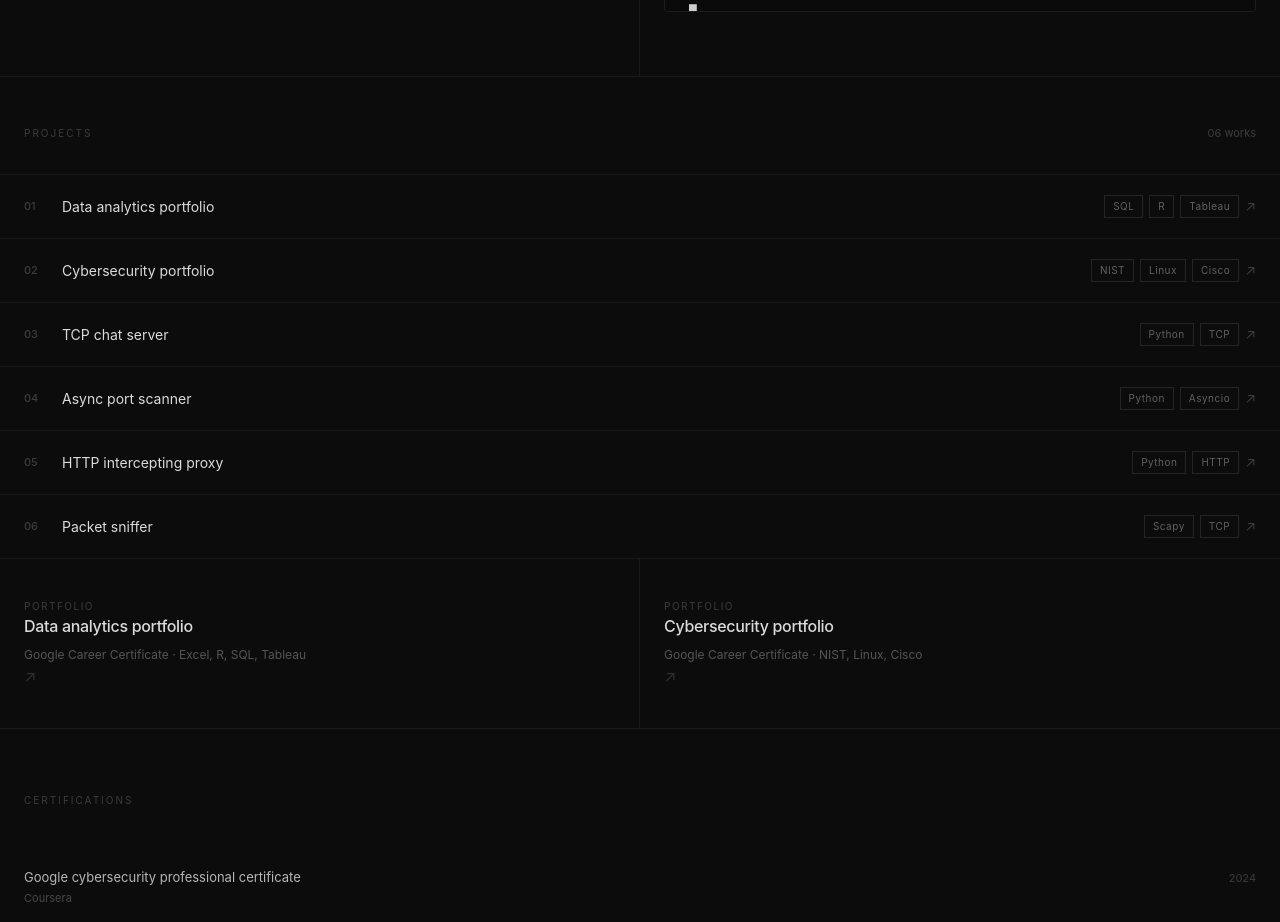
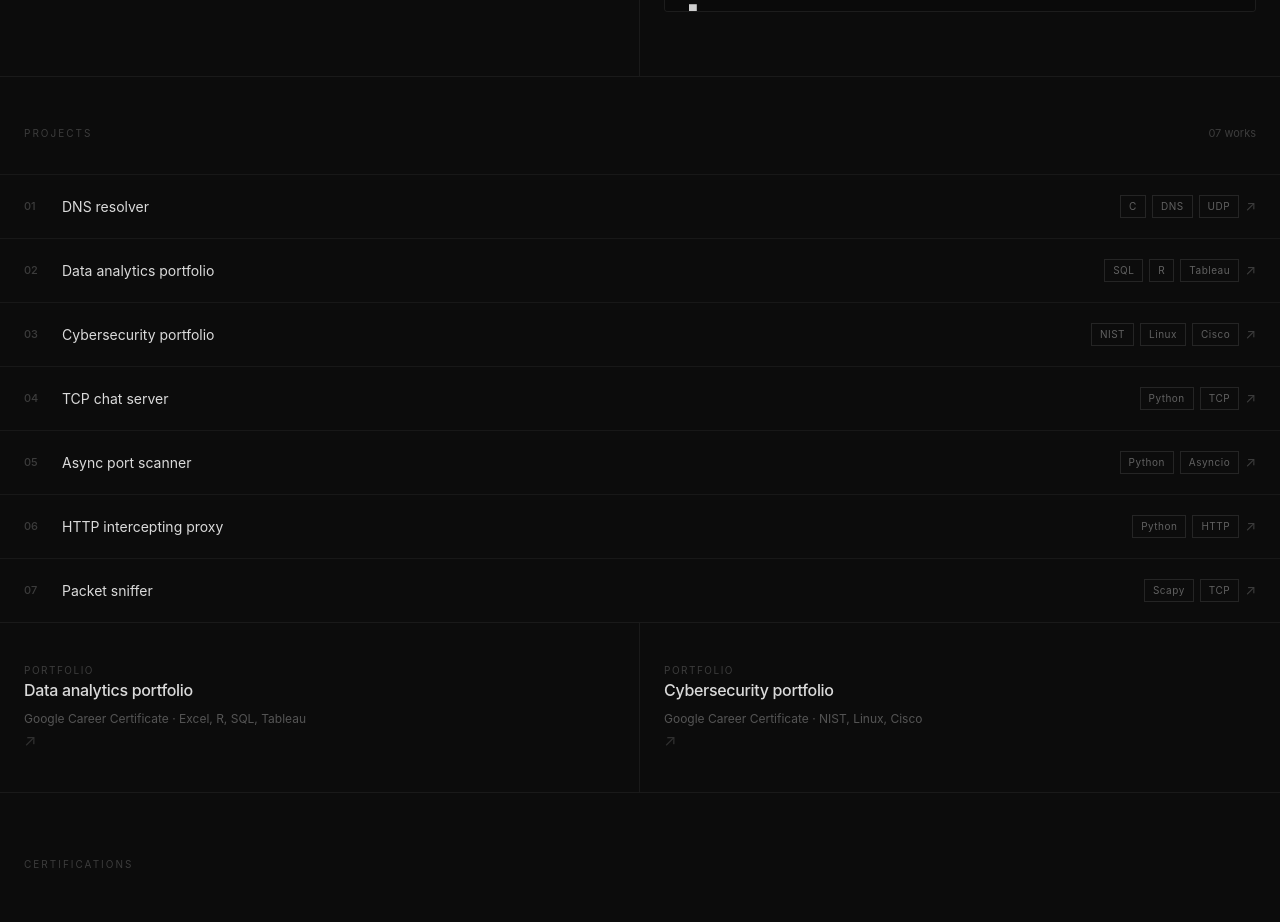
Before and after one commit to nithikapidikiti-collab/portfolio, a Next.js app: page / in a window 1280 px wide. Shown: the part 1160-2082 px from the top of the page. Built offline with nearby package versions, Linux system fonts and the light colour scheme.

Commit message:
add dns-resolver to projects

```diff
--- a/app/page.tsx
+++ b/app/page.tsx
@@ -202,12 +202,13 @@ function Fade({ children, style }: { children: React.ReactNode; style?: React.CS
 
 export default function Home() {
   const projects = [
-    { title: "Data analytics portfolio", desc: "Case studies in Excel, R, Tableau, and SQL.", tags: ["SQL", "R", "Tableau"], url: "https://sites.google.com/view/nithika-datanalytics-portfolio/home", num: "01" },
-    { title: "Cybersecurity portfolio", desc: "Security documentation and network design with Cisco Packet Tracer.", tags: ["NIST", "Linux", "Cisco"], url: "https://sites.google.com/view/nithika-cybersec-portfolio/home", num: "02" },
-    { title: "TCP chat server", desc: "Multi-client real-time chat built with raw Python sockets.", tags: ["Python", "TCP"], url: "https://github.com/nithikapidikiti-collab/tcp-chat-server", num: "03" },
-    { title: "Async port scanner", desc: "Concurrent port scanner scanning 1024 ports with asyncio.", tags: ["Python", "Asyncio"], url: "https://github.com/nithikapidikiti-collab/port-scanner", num: "04" },
-    { title: "HTTP intercepting proxy", desc: "Intercepts and logs live HTTP traffic in real time.", tags: ["Python", "HTTP"], url: "https://github.com/nithikapidikiti-collab/http-proxy", num: "05" },
-    { title: "Packet sniffer", desc: "Live network capture detecting real IoT and GitHub traffic.", tags: ["Scapy", "TCP"], url: "https://github.com/nithikapidikiti-collab/packet-sniffer", num: "06" },
+    { title: "DNS resolver", desc: "Resolves DNS from scratch in C — parses wire format, pointer compression, traces full chain from root servers.", tags: ["C", "DNS", "UDP"], url: "https://github.com/nithikapidikiti-collab/dns-resolver", num: "01" },
+    { title: "Data analytics portfolio", desc: "Case studies in Excel, R, Tableau, and SQL.", tags: ["SQL", "R", "Tableau"], url: "https://sites.google.com/view/nithika-datanalytics-portfolio/home", num: "02" },
+    { title: "Cybersecurity portfolio", desc: "Security documentation and network design with Cisco Packet Tracer.", tags: ["NIST", "Linux", "Cisco"], url: "https://sites.google.com/view/nithika-cybersec-portfolio/home", num: "03" },
+    { title: "TCP chat server", desc: "Multi-client real-time chat built with raw Python sockets.", tags: ["Python", "TCP"], url: "https://github.com/nithikapidikiti-collab/tcp-chat-server", num: "04" },
+    { title: "Async port scanner", desc: "Concurrent port scanner scanning 1024 ports with asyncio.", tags: ["Python", "Asyncio"], url: "https://github.com/nithikapidikiti-collab/port-scanner", num: "05" },
+    { title: "HTTP intercepting proxy", desc: "Intercepts and logs live HTTP traffic in real time.", tags: ["Python", "HTTP"], url: "https://github.com/nithikapidikiti-collab/http-proxy", num: "06" },
+    { title: "Packet sniffer", desc: "Live network capture detecting real IoT and GitHub traffic.", tags: ["Scapy", "TCP"], url: "https://github.com/nithikapidikiti-collab/packet-sniffer", num: "07" },
   ];
 
   const certs = [
@@ -282,8 +283,7 @@ export default function Home() {
         <section id="projects" style={{ borderTop: "1px solid rgba(255,255,255,0.06)" }}>
           <div style={{ padding: "3rem 1.5rem 2rem", display: "flex", justifyContent: "space-between", alignItems: "baseline" }}>
             <p style={{ fontSize: "10px", letterSpacing: "0.2em", color: "rgba(255,255,255,0.2)" }}>PROJECTS</p>
-            <p style={{ fontSize: "11px", color: "rgba(255,255,255,0.2)" }}>06 works</p>
-          </div>
+            <p style={{ fontSize: "11px", color: "rgba(255,255,255,0.2)" }}>07 works</p>          </div>
           {projects.map(p => (
             <a key={p.title} href={p.url} target="_blank" style={{ display: "flex", flexWrap: "wrap", gap: "8px", alignItems: "center", padding: "1.25rem 1.5rem", borderTop: "1px solid rgba(255,255,255,0.05)", textDecoration: "none", transition: "background 0.2s" }}
               onMouseEnter={e => e.currentTarget.style.background = "rgba(255,255,255,0.02)"}
```
